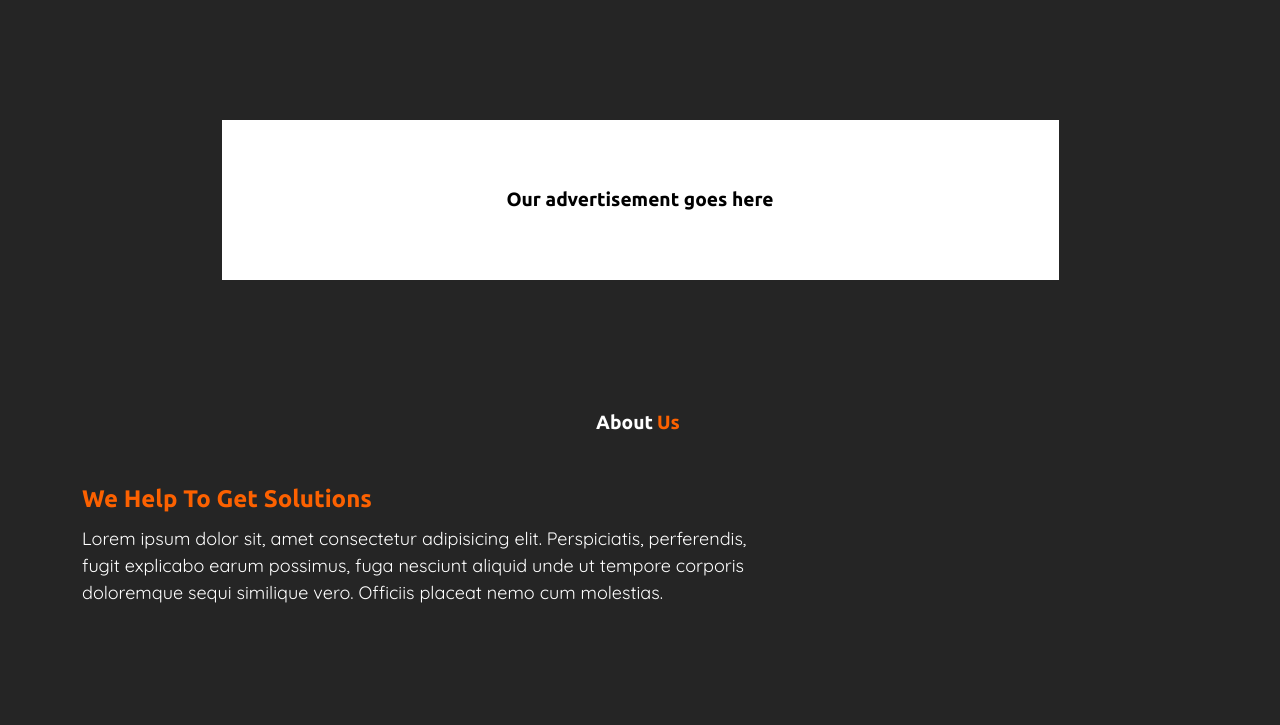
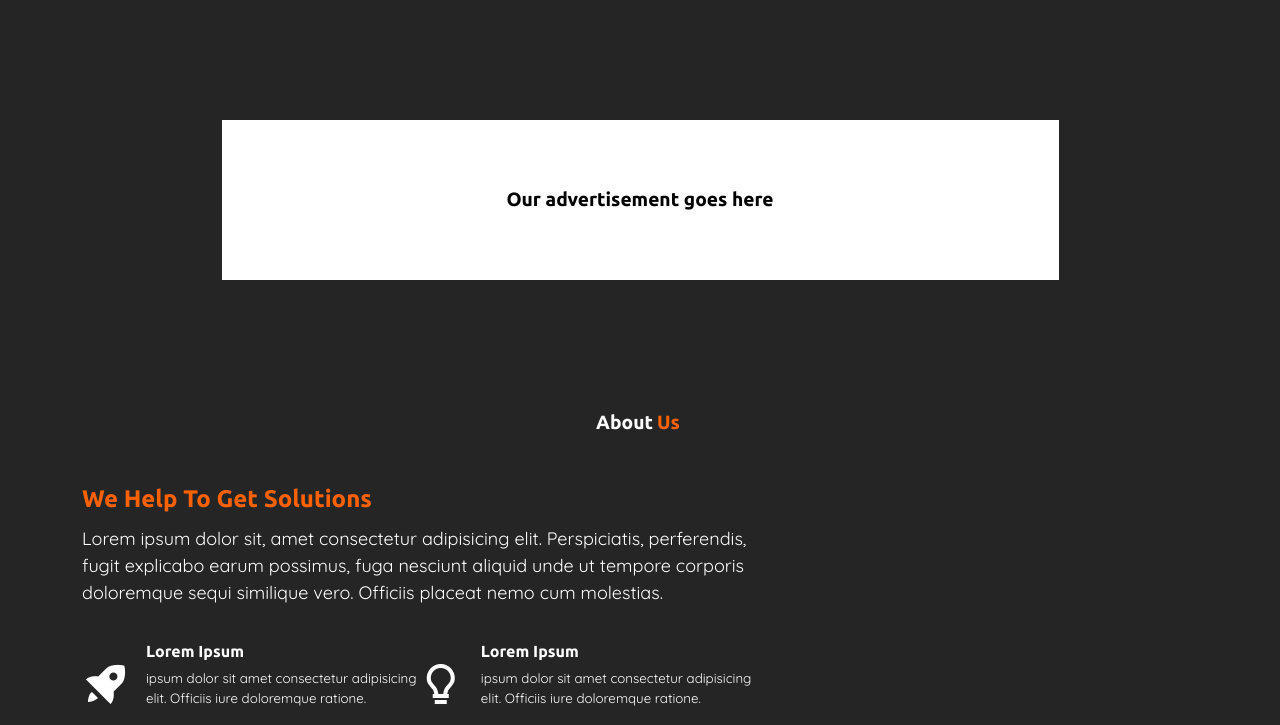
Before and after one commit to TuhinBar/Jobs.in_UI, a plain HTML site: page index.html in a window 1280 px wide. Shown: the part 1010-1735 px from the top of the page. Before the commit the page ends 1659 px from the top, so only its background shows below. Drawn offline with nearby package versions, Linux system fonts and the light colour scheme.

Commit message:
About Page

```diff
--- a/Assets/styles/style.css
+++ b/Assets/styles/style.css
@@ -242,3 +242,40 @@ a#link_jobs{
     font-size: large;
     font-weight: medium;
 }
+.highlights{
+    display: flex;
+    flex-direction: row;
+    align-items: center;
+    justify-content: center;
+    font-family: var(--font-2);
+    font-size: medium;
+}
+.first_highlight{
+    display: flex;
+    align-items: center;
+    justify-content: space-between;
+    text-align: left;
+    font-family: var(--font-1);
+    font-size: smaller;
+    font-weight: medium;
+    margin-top: 20px;
+}
+.high_icon{
+    display: flex;
+    align-items: center;
+    justify-content: center;
+    margin-right: 1rem;
+}
+h6#high_head{
+    font-family: var(--font-2);
+}
+
+/* .about_body_image{
+    display: flex;
+    background-color: aliceblue;
+    height: 10vh;
+    width: 50vh;
+    display: flex;;
+    align-items: center;
+    justify-content: center;
+} */
--- a/index.html
+++ b/index.html
@@ -195,11 +195,27 @@
               <div class="about_body_text">
               <p>Lorem ipsum dolor sit, amet consectetur adipisicing elit. Perspiciatis, perferendis, fugit explicabo earum possimus, fuga nesciunt aliquid unde ut tempore corporis doloremque sequi similique vero. Officiis placeat nemo cum molestias.</p>
               <div class="highlights">
-
+                <div class="first_highlight">
+                  <div class="high_icon">
+                    <i class='bx bxs-rocket bx-lg'></i>
+                  </div>
+                  <div class="high_text">
+                    <h6 id="high_head">Lorem Ipsum</h6>
+                    <p>ipsum dolor sit amet consectetur adipisicing elit. Officiis iure doloremque ratione.</p>
+                  </div>
+                </div>
+                <div class="first_highlight">
+                  <div class="high_icon">
+                    <i class='bx bx-bulb bx-lg'></i>
+                  </div>
+                  <div class="high_text">
+                    <h6 id="high_head">Lorem Ipsum</h6>
+                    <p>ipsum dolor sit amet consectetur adipisicing elit. Officiis iure doloremque ratione.</p>
+                  </div>
               </div>
-            </div>
-            <div class="about_body_image">
-              <img src="" alt="">
+              <div class="about_body_image">
+                <img src="" alt="">
+              </div>
             </div>
             </div>
           </div>
```
